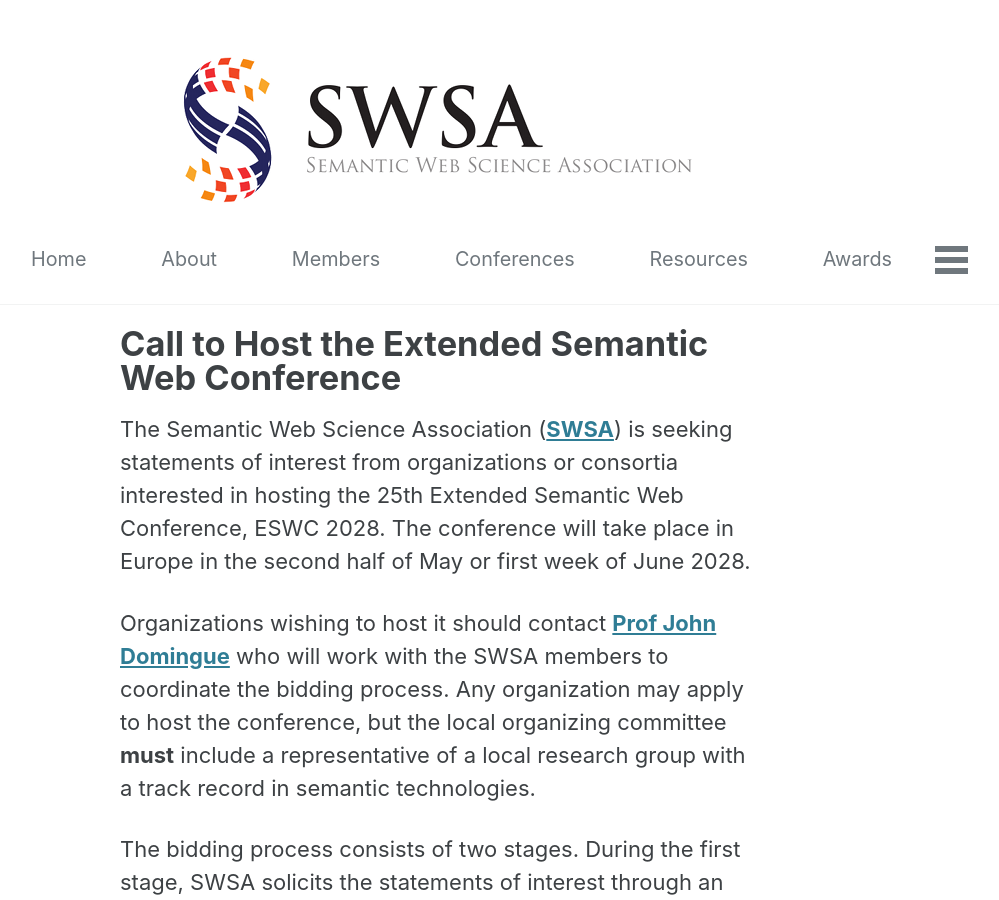
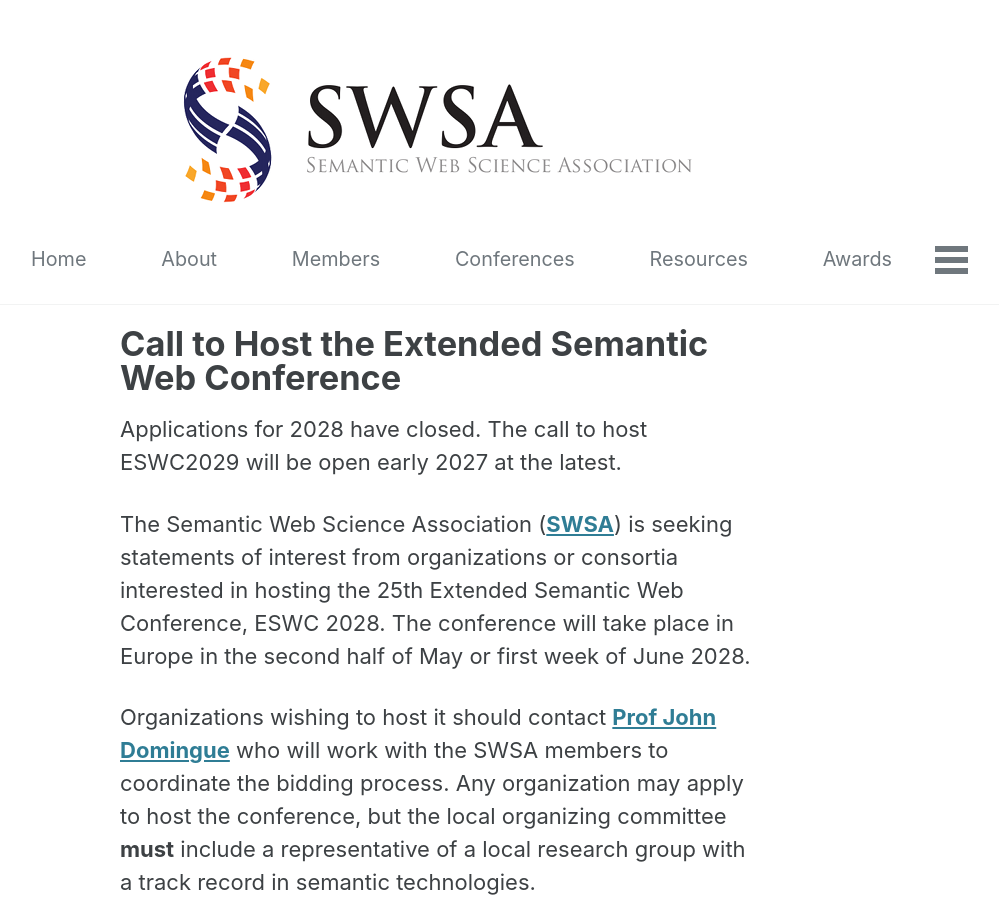
Before and after one commit to Semantic-Web-Science-Association/swsa_website, a Jekyll site: the page built from _pages/host-eswc.md, in a window 1280 px wide and 900 px high. Shown: the whole window, without its empty margins (202-1201 px from the left). Built offline with Jekyll 4.4.1, drawn with Linux system fonts in a browser that asks for light colours; cached includes are drawn as plain includes.

Commit message:
add host eswc

```diff
--- a/_pages/host-eswc.md
+++ b/_pages/host-eswc.md
@@ -2,6 +2,8 @@
 title: "Call to Host the Extended Semantic Web Conference"
 permalink: /host-eswc/
 ---
+
+Applications for 2028 have closed. The call to host ESWC2029 will be open early 2027 at the latest.
 
 The Semantic Web Science Association (<a href="{{ '/' | relative_url }}" target="_blank" rel="noopener"><strong>SWSA</strong></a>) is seeking statements of interest from organizations or consortia interested in hosting the 25th Extended Semantic Web Conference, ESWC 2028. The conference will take place in Europe in the second half of May or first week of June 2028.
 
```
